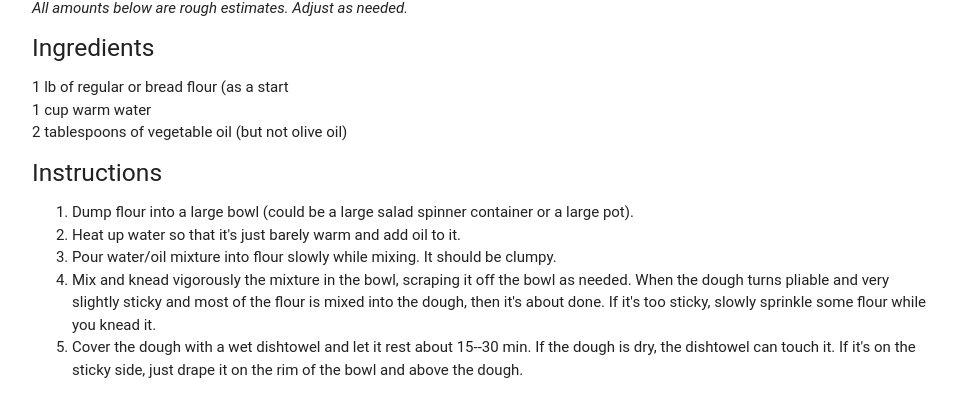
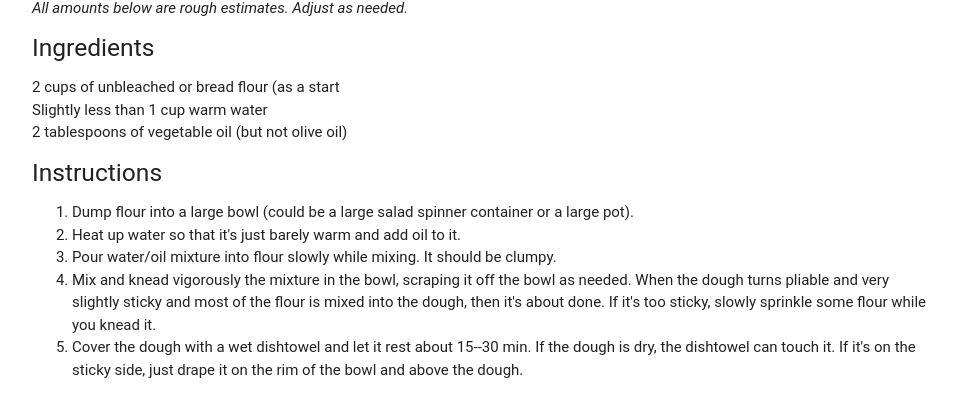
Before and after one commit to deaneyang/recipes, a plain HTML site: page dough.html in a window 1280 px wide. Shown: the part 137-554 px from the top of the page, without its empty margins (160-1117 px from the left). Drawn offline with Linux system fonts and the light colour scheme; a web font is replaced by a local one.

Commit message:
Fixed dough recipe

```diff
--- a/dough.html
+++ b/dough.html
@@ -33,8 +33,8 @@
           <h5>
             Ingredients</h5>
           <ul>
-            <li>1 lb of regular or bread flour (as a start</li>
-            <li>1 cup warm water</li>
+            <li>2 cups of unbleached or bread flour (as a start</li>
+            <li>Slightly less than 1 cup warm water</li>
             <li>2 tablespoons of vegetable oil (but not olive oil)</li>
           </ul>
         </p>
```
